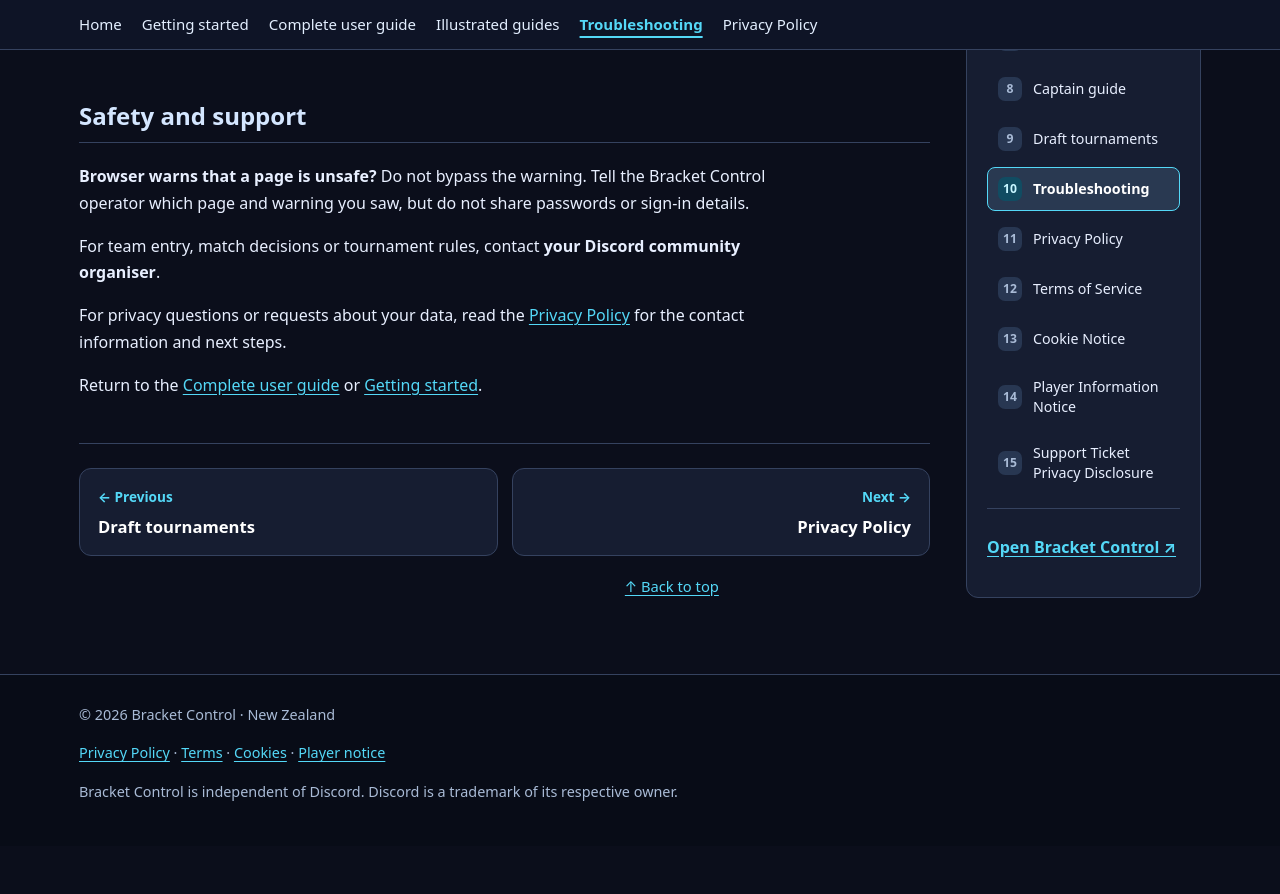
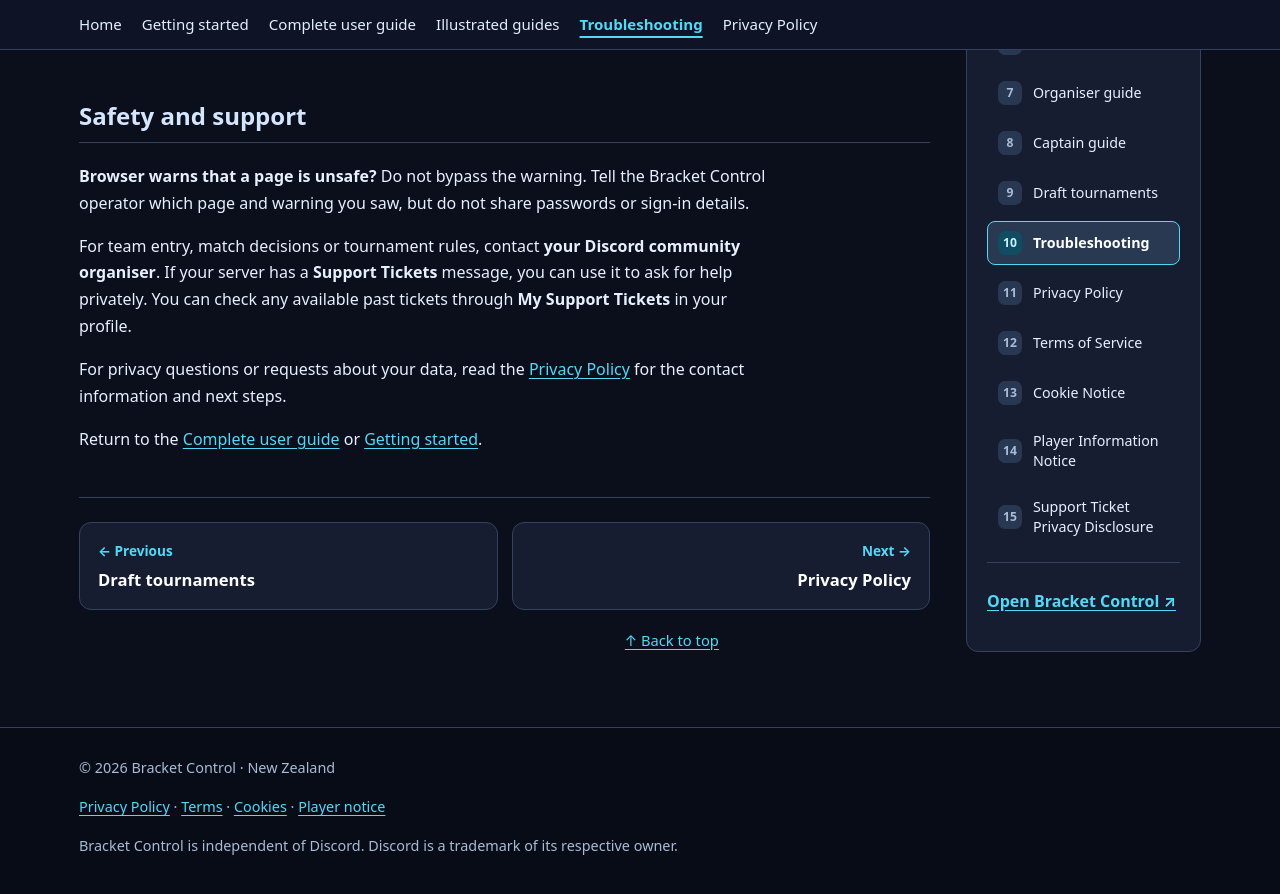
Before and after one commit to dev-dyly/bracket-control-wiki, a Jekyll site: the page built from troubleshooting.md, in a window 1280 px wide and 900 px high, scrolled down 3052 px. Shown: the top 894 px of the window. Built offline with Jekyll 4.4.1, drawn with Linux system fonts in a browser that asks for light colours; before the commit the page ends 3898 px from its top, so only the background shows below that.

Commit message:
docs: explain support tickets in plain language

```diff
--- a/troubleshooting.md
+++ b/troubleshooting.md
@@ -89,7 +89,7 @@ The opposing captain may still need to confirm it. Open **My Matches** to check
 
 **Browser warns that a page is unsafe?** Do not bypass the warning. Tell the Bracket Control operator which page and warning you saw, but do not share passwords or sign-in details.
 
-For team entry, match decisions or tournament rules, contact **your Discord community organiser**.
+For team entry, match decisions or tournament rules, contact **your Discord community organiser**. If your server has a **Support Tickets** message, you can use it to ask for help privately. You can check any available past tickets through **My Support Tickets** in your profile.
 
 For privacy questions or requests about your data, read the [Privacy Policy]({{ '/legal/privacy/' | relative_url }}) for the contact information and next steps.
 
```
